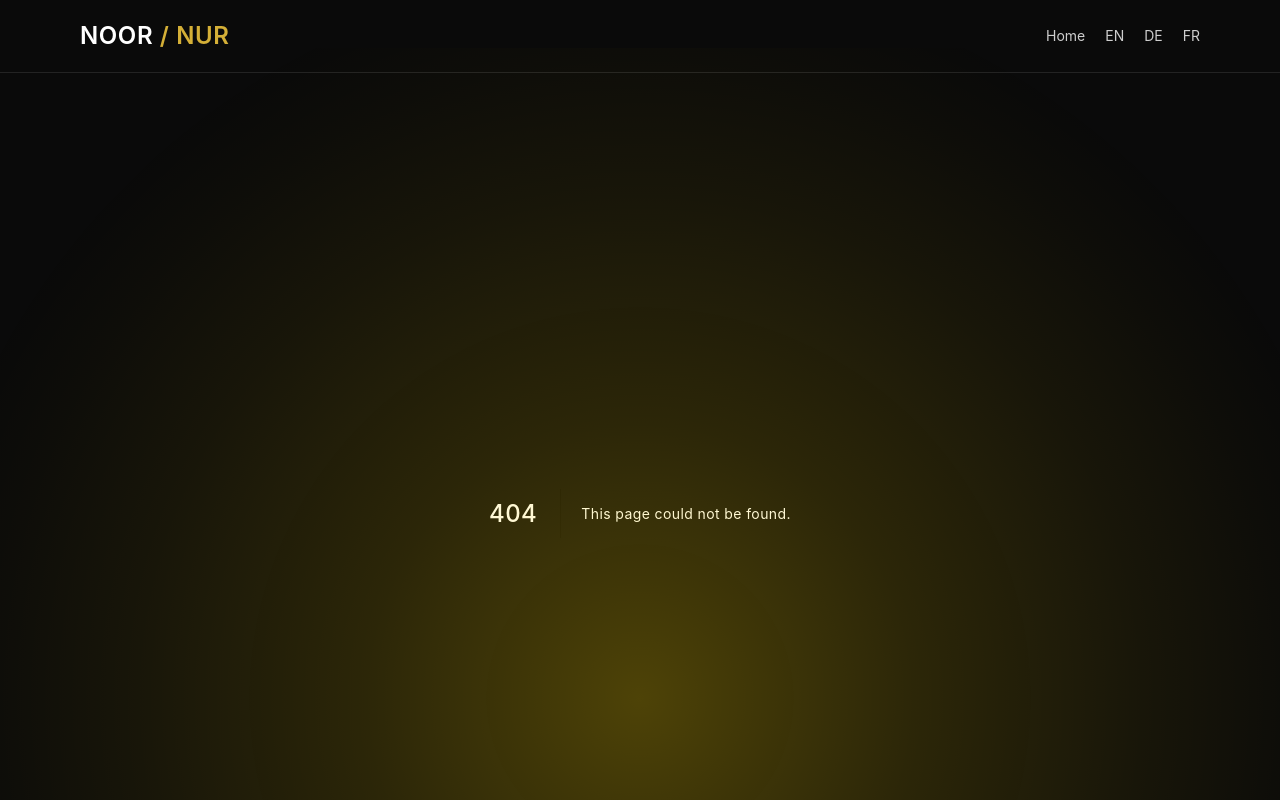
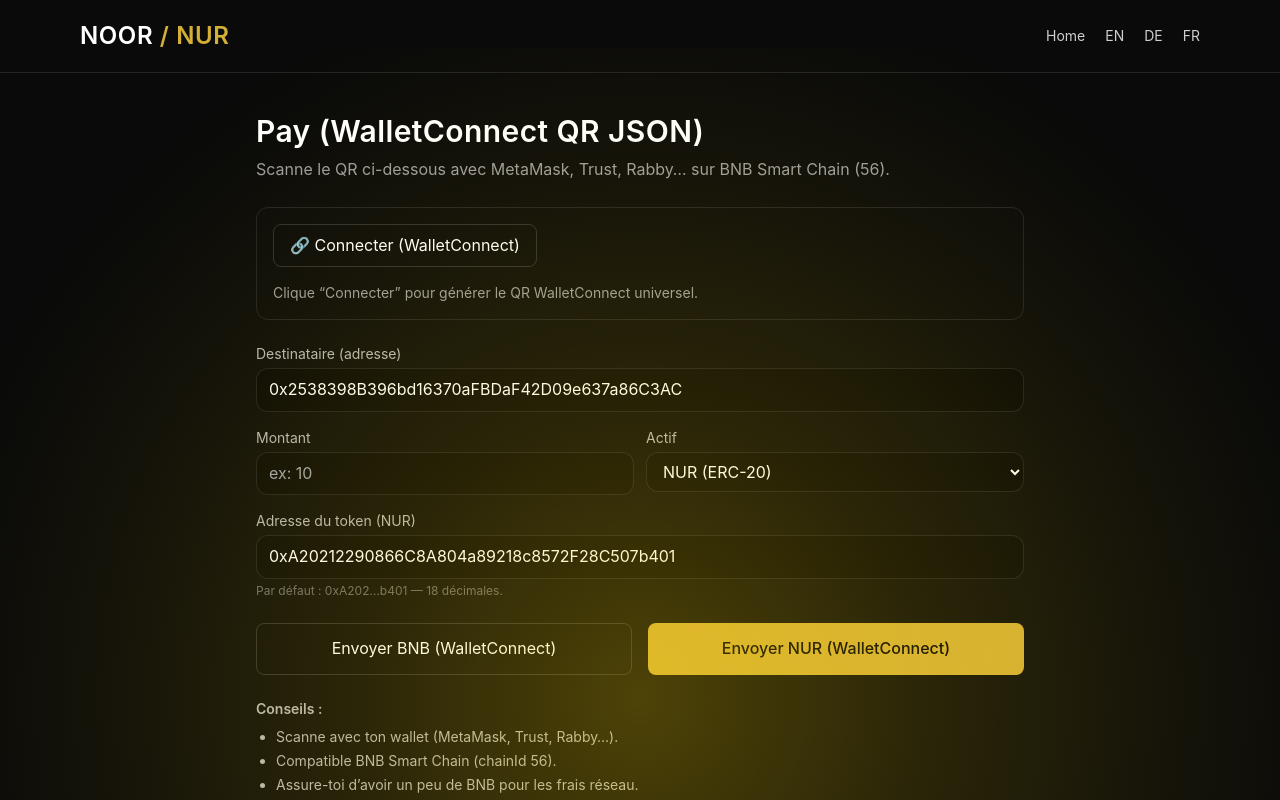
Before and after one commit to noorfinances-eng/noor-pages, a Next.js app: page /pay-wc in a window 1280 px wide. Before the commit this address had no page. Shown: the top 800 px of the page. Built offline with nearby package versions, Linux system fonts and the light colour scheme.

Commit message:
Create pay-wc.js

```diff
--- /dev/null
+++ b/pages/pay-wc.js
@@ -0,0 +1,260 @@
+// pages/pay-wc.js
+import { useEffect, useMemo, useRef, useState } from "react";
+import QRCode from "qrcode";
+import EthereumProvider from "@walletconnect/ethereum-provider";
+
+const CHAIN_ID_DEC = 56; // BNB Smart Chain Mainnet
+const CHAIN_ID_HEX = "0x38";
+const NUR_TOKEN = "0xA20212290866C8A804a89218c8572F28C507b401"; // NOORTokenV2
+const WC_PROJECT_ID = "17bdc8741d9f3f18ea7efc59063adb46"; // ✅ Ton vrai projectId WalletConnect
+
+function toUnits(amountStr, decimals = 18) {
+  const clean = (amountStr || "").trim().replace(",", ".");
+  if (!clean || isNaN(Number(clean))) return 0n;
+  const [i, fraw = ""] = clean.split(".");
+  const f = (fraw + "0".repeat(decimals)).slice(0, decimals);
+  const s = `${i || "0"}${f}`;
+  return BigInt(s.replace(/^0+/, "") || "0");
+}
+function pad32(x) { return x.padStart(64, "0"); }
+function strip0x(x) { return x?.startsWith("0x") ? x.slice(2) : x; }
+function isHexAddress(a) { return /^0x[a-fA-F0-9]{40}$/.test(a || ""); }
+function short(a) { return !a || a.length < 12 ? (a || "") : `${a.slice(0, 6)}…${a.slice(-4)}`; }
+
+function encodeErc20Transfer(toAddress, amountUnits) {
+  const selector = "0xa9059cbb"; // keccak256("transfer(address,uint256)")
+  const addr = strip0x(toAddress).toLowerCase();
+  const amt = amountUnits.toString(16);
+  return selector + pad32(addr) + pad32(amt);
+}
+
+export default function PayWalletConnect() {
+  const [to, setTo] = useState("0x2538398B396bd16370aFBDaF42D09e637a86C3AC"); // destinataire (Owner)
+  const [amount, setAmount] = useState("");
+  const [mode, setMode] = useState("NUR"); // "NUR" | "BNB"
+  const [token, setToken] = useState(NUR_TOKEN);
+
+  const providerRef = useRef(null);
+  const [wcUri, setWcUri] = useState("");
+  const [wcQr, setWcQr] = useState("");
+  const [connectedAccount, setConnectedAccount] = useState(null);
+  const [sessionReady, setSessionReady] = useState(false);
+  const [busy, setBusy] = useState(false);
+
+  useEffect(() => {
+    if (!wcUri) { setWcQr(""); return; }
+    QRCode.toDataURL(wcUri, { margin: 1, scale: 6 })
+      .then(setWcQr)
+      .catch(() => setWcQr(""));
+  }, [wcUri]);
+
+  async function initProvider() {
+    if (providerRef.current) return providerRef.current;
+
+    const provider = await EthereumProvider.init({
+      projectId: WC_PROJECT_ID,
+      metadata: {
+        name: "NOOR Pay (WC)",
+        description: "Pay with WalletConnect",
+        url: "https://noor.vercel.app",
+        icons: ["https://walletconnect.com/walletconnect-logo.png"],
+      },
+      showQrModal: false,
+      chains: [CHAIN_ID_DEC],
+      optionalChains: [CHAIN_ID_DEC],
+      methods: ["eth_sendTransaction", "eth_signTransaction", "eth_signTypedData", "personal_sign"],
+      events: ["chainChanged", "accountsChanged", "disconnect"],
+      rpcMap: { [CHAIN_ID_DEC]: "https://bsc-dataseed.binance.org" },
+    });
+
+    provider.on("display_uri", (uri) => setWcUri(uri));
+    provider.on("accountsChanged", (accounts) => setConnectedAccount(accounts?.[0] || null));
+    provider.on("disconnect", () => {
+      setConnectedAccount(null);
+      setSessionReady(false);
+      setWcUri("");
+      setWcQr("");
+      providerRef.current = null;
+    });
+
+    providerRef.current = provider;
+    return provider;
+  }
+
+  async function connect() {
+    try {
+      const provider = await initProvider();
+      setBusy(true);
+      await provider.connect();
+      const accounts = await provider.request({ method: "eth_accounts" });
+      setConnectedAccount(accounts?.[0] || null);
+      setSessionReady(true);
+    } catch (e) {
+      console.error(e);
+      alert("Connexion WalletConnect annulée ou échouée.");
+    } finally {
+      setBusy(false);
+    }
+  }
+
+  async function sendBNB() {
+    try {
+      if (!sessionReady) return alert("Connecte d’abord un wallet via le QR.");
+      if (!isHexAddress(to)) return alert("Adresse destinataire invalide.");
+      if (!amount || Number(amount) <= 0) return alert("Montant invalide.");
+
+      const provider = providerRef.current;
+      const from = connectedAccount;
+      const valueHex = "0x" + toUnits(amount, 18).toString(16);
+
+      const txHash = await provider.request({
+        method: "eth_sendTransaction",
+        params: [{ from, to, value: valueHex }],
+      });
+      alert(`BNB envoyé.\nTX: ${txHash}`);
+    } catch (e) {
+      console.error(e);
+      alert("Échec envoi BNB (réseau ou solde).");
+    }
+  }
+
+  async function sendNUR() {
+    try {
+      if (!sessionReady) return alert("Connecte d’abord un wallet via le QR.");
+      if (!isHexAddress(to)) return alert("Adresse destinataire invalide.");
+      if (!isHexAddress(token)) return alert("Adresse du token invalide.");
+      if (!amount || Number(amount) <= 0) return alert("Montant invalide.");
+
+      const provider = providerRef.current;
+      const from = connectedAccount;
+      const data = encodeErc20Transfer(to, toUnits(amount, 18));
+
+      const txHash = await provider.request({
+        method: "eth_sendTransaction",
+        params: [{ from, to: token, data, value: "0x0" }],
+      });
+      alert(`NUR envoyé.\nTX: ${txHash}`);
+    } catch (e) {
+      console.error(e);
+      alert("Échec envoi NUR (vérifie le réseau et le solde).");
+    }
+  }
+
+  function resetSession() {
+    try { providerRef.current?.disconnect(); } catch {}
+    setConnectedAccount(null);
+    setSessionReady(false);
+    setWcUri("");
+    setWcQr("");
+    providerRef.current = null;
+  }
+
+  return (
+    <div className="max-w-3xl mx-auto">
+      <h1 className="text-3xl font-semibold mb-2">Pay (WalletConnect QR JSON)</h1>
+      <p className="text-white/60 mb-6">
+        Scanne le QR ci-dessous avec MetaMask, Trust, Rabby… sur BNB Smart Chain (56).
+      </p>
+
+      <div className="p-4 rounded-xl border border-white/10 mb-6">
+        <div className="flex flex-wrap items-center gap-3 mb-4">
+          <button
+            onClick={sessionReady ? resetSession : connect}
+            disabled={busy}
+            className="px-4 py-2 rounded-lg border border-white/15 hover:bg-white/10"
+          >
+            {sessionReady ? "🔌 Déconnecter" : busy ? "Connexion…" : "🔗 Connecter (WalletConnect)"}
+          </button>
+          {connectedAccount && (
+            <div className="text-sm text-white/70">Connecté : <span className="font-mono">{short(connectedAccount)}</span></div>
+          )}
+        </div>
+
+        {!sessionReady && wcQr ? (
+          <div className="flex flex-col items-center">
+            <img src={wcQr} alt="WalletConnect QR" className="w-56 h-56 rounded-lg border border-white/10" />
+            <p className="text-xs text-white/40 mt-2">Scanne avec ton wallet pour te connecter.</p>
+          </div>
+        ) : !sessionReady ? (
+          <div className="text-sm text-white/60">Clique “Connecter” pour générer le QR WalletConnect universel.</div>
+        ) : (
+          <div className="text-sm text-white/60">Session WalletConnect active — tu peux envoyer BNB ou NUR ci-dessous.</div>
+        )}
+      </div>
+
+      <div className="grid gap-4">
+        <div>
+          <label className="block text-sm text-white/70 mb-1">Destinataire (adresse)</label>
+          <input
+            className="w-full rounded-xl bg-black/40 border border-white/10 px-3 py-2"
+            value={to}
+            onChange={(e) => setTo(e.target.value.trim())}
+            placeholder="0x…"
+          />
+        </div>
+
+        <div className="grid grid-cols-2 gap-3">
+          <div>
+            <label className="block text-sm text-white/70 mb-1">Montant</label>
+            <input
+              className="w-full rounded-xl bg-black/40 border border-white/10 px-3 py-2"
+              value={amount}
+              onChange={(e) => setAmount(e.target.value)}
+              placeholder={mode === "BNB" ? "ex: 0.01" : "ex: 10"}
+            />
+          </div>
+          <div>
+            <label className="block text-sm text-white/70 mb-1">Actif</label>
+            <select
+              className="w-full rounded-xl bg-black/40 border border-white/10 px-3 py-2"
+              value={mode}
+              onChange={(e) => setMode(e.target.value)}
+            >
+              <option value="NUR">NUR (ERC-20)</option>
+              <option value="BNB">BNB (natif)</option>
+            </select>
+          </div>
+        </div>
+
+        {mode === "NUR" && (
+          <div>
+            <label className="block text-sm text-white/70 mb-1">Adresse du token (NUR)</label>
+            <input
+              className="w-full rounded-xl bg-black/40 border border-white/10 px-3 py-2"
+              value={token}
+              onChange={(e) => setToken(e.target.value.trim())}
+              placeholder="0x… (NUR)"
+            />
+            <p className="text-xs text-white/40 mt-1">Par défaut : {short(NUR_TOKEN)} — 18 décimales.</p>
+          </div>
+        )}
+      </div>
+
+      <div className="mt-6 grid md:grid-cols-2 gap-4">
+        <button
+          onClick={sendBNB}
+          className="px-4 py-3 rounded-lg border border-white/15 hover:bg-white/10"
+          disabled={!sessionReady}
+        >
+          Envoyer BNB (WalletConnect)
+        </button>
+        <button
+          onClick={sendNUR}
+          className="px-4 py-3 rounded-lg bg-gold text-black font-medium"
+          disabled={!sessionReady}
+        >
+          Envoyer NUR (WalletConnect)
+        </button>
+      </div>
+
+      <div className="mt-6 text-sm text-white/70 space-y-2">
+        <div className="font-semibold">Conseils :</div>
+        <ul className="list-disc pl-5 space-y-1">
+          <li>Scanne avec ton wallet (MetaMask, Trust, Rabby…).</li>
+          <li>Compatible BNB Smart Chain (chainId 56).</li>
+          <li>Assure-toi d’avoir un peu de BNB pour les frais réseau.</li>
+        </ul>
+      </div>
+    </div>
+  );
+}
```
